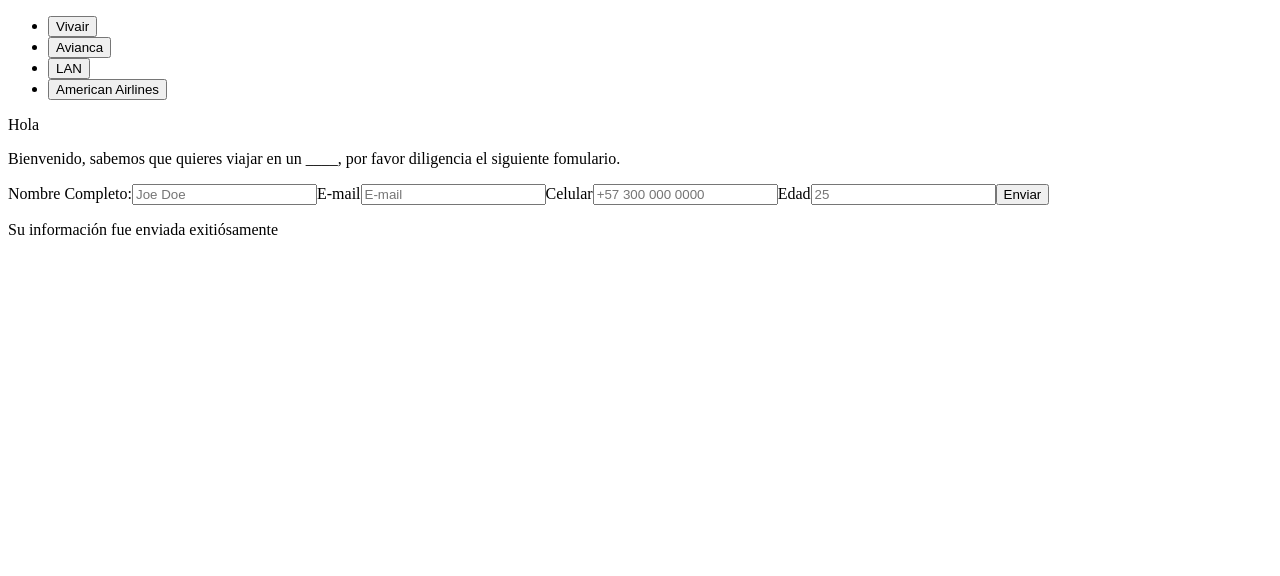
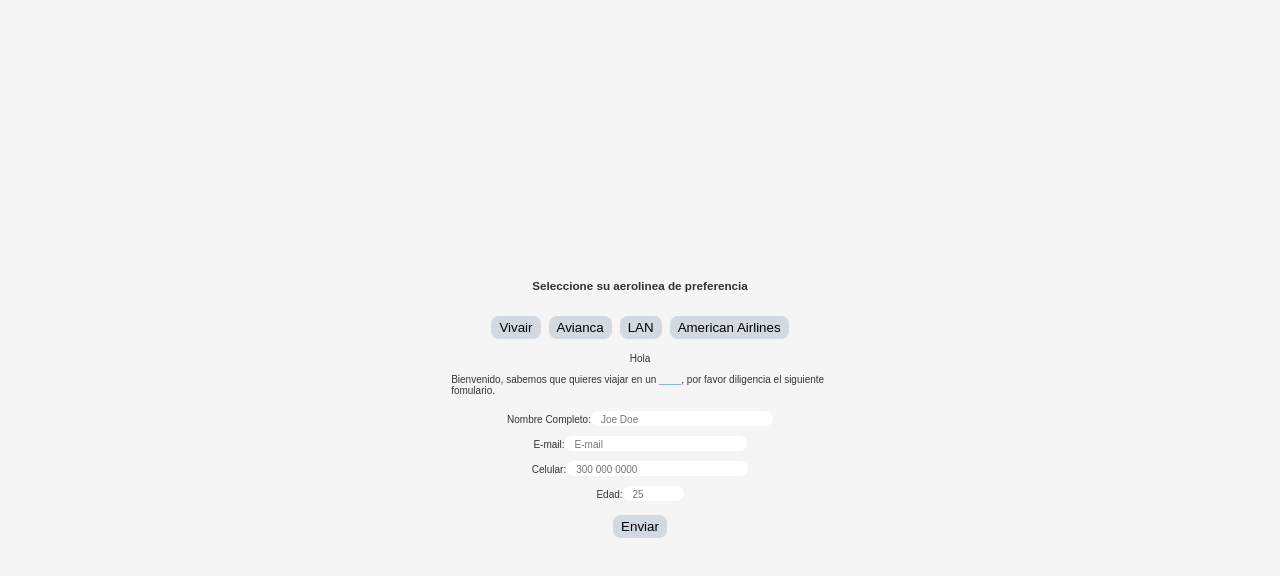
Before and after one commit to danielvaldivv/form-viajes-aerolinia, a React app: page / in a window 1280 px wide. Shown: the top 576 px of the page. Built offline with nearby package versions, Linux system fonts and the light colour scheme.

Commit message:
Added form functionalities and styles

```diff
--- a/src/App.jsx
+++ b/src/App.jsx
@@ -4,6 +4,8 @@
 import WelcomeMessage from './components/WelcomeMessage/WelcomeMessage';
 import FormUser from './components/FormUser/FormUser';
 import ModalFormFinished from './components/ModalFormFinished/ModalFormFinished';
+
+import './App.scss'
 
 const App = () => {
   const [airlineSelected, setAirlineSelected] = useState('____');
@@ -13,12 +15,14 @@
   console.log(airlineSelected);
 
   return (
-  <div className=''>
-    <MenuAirlines setAirlineSelected={setAirlineSelected} />
-    <WelcomeMessage airlineSelected={airlineSelected} />
-    <FormUser setVisibleModal={setVisibleModal} airlineSelected={airlineSelected} />
-    <ModalFormFinished isVisibleModal={isVisibleModal} />
-  </div>
+    <div className='App'>
+      <div className={`${isVisibleModal=== true && 'opacityTrue'} `}>
+        <MenuAirlines setAirlineSelected={setAirlineSelected} />
+        <WelcomeMessage airlineSelected={airlineSelected} />
+        <FormUser setVisibleModal={setVisibleModal} airlineSelected={airlineSelected} />
+      </div>
+      <ModalFormFinished isVisibleModal={isVisibleModal} />
+    </div>
   );
 }
 
--- /dev/null
+++ b/src/App.scss
@@ -0,0 +1,34 @@
+@import url('https://fonts.googleapis.com/css2?family=Cutive+Mono&display=swap');
+:root{
+  --font1 : 'Montserrat', sans-serif;
+}
+
+* {
+  box-sizing: border-box;
+  margin:0;
+  padding: 0;
+}
+
+html {
+  font-size: 62.5%;
+  font-family: var(--font1);
+  min-width: 320px;
+  margin: 0 auto;
+  color: #333;
+}
+
+.App {
+  position: relative;
+  width: 100%;
+  height: 100vh;
+  background-color: whitesmoke;
+  padding: 1  0px 20px;
+  display: flex;
+  flex-direction: column;
+  justify-content: center;
+  align-items: center;
+}
+
+.opacityTrue {
+  opacity: 0.2;
+}
--- a/src/components/FormUser/FormUser.jsx
+++ b/src/components/FormUser/FormUser.jsx
@@ -1,48 +1,60 @@
 /* eslint-disable react/prop-types */
-import React, { useRef } from 'react';
+import React, { useState } from 'react';
+
+import './FormUser.scss'
 
 const FormUser = (props) => {
-  const { airlineSelected, setVisibleModal } = props;
+  const { setVisibleModal } = props;
 
-  const form = useRef(null);
+  const [ userInfo, setUserInfo ]  = useState({
+    name: '',
+    email: '',
+    phone: '',
+    age: '',
+  })
 
-  const handleSubmit = () => {
-    const formData = new FormData(form.current);
-    const user = {
-      airline: airlineSelected,
-      name: formData.get('name'),
-      email: formData.get('email'),
-      number: formData.get('number'),
-      phone: formData.get('phone'),
-    };
-    console.log(user)
+  const handleInputChange = (event) => {
+    setUserInfo({
+      ...userInfo,
+      [event.target.name] : event.target.value
+    });
+  };
+
+  const handleSubmit = (event) => {
+
+    event.preventDefault()
+
+    console.log(userInfo)
 
     setVisibleModal(true)
 
     setTimeout(() => {
       setVisibleModal(false)
     }, 5000);
+
+    event.target.reset()
+
   };
 
   return (
-    <form ref={form}>
-      <label>
+    <form  onSubmit={handleSubmit} className="form">
+      <div>
         Nombre Completo:
-        <input name='name' type="text" placeholder='Joe Doe'/>
-      </label>
-      <label>
-        E-mail
-        <input name='email' type="email" placeholder='E-mail'/>
-      </label>
-      <label>
-        Celular
-        <input name='phone' type="number" placeholder='+57 300 000 0000'/>
-      </label>
-      <label>
-        Edad
-        <input name='age' type="number" placeholder='25'/>
-      </label>
-      <button type='button' onClick={() => handleSubmit()}>
+        <input name='name' onChange={handleInputChange} type="text" placeholder='Joe Doe' required/>
+      </div>
+      <div>
+        E-mail:
+        <input name='email' onChange={handleInputChange} type="email" placeholder='E-mail' required/>
+      </div>
+      <div>
+        Celular:
+        <input name='phone' onChange={handleInputChange} type="number" placeholder='300 000 0000' size="10" required/>
+      </div>
+      <div>
+        Edad:
+        <input name='age' onChange={handleInputChange} type="number" placeholder='25' min="18" max="100" required/>
+      </div>
+      <button type='submit'>
         Enviar
       </button>
     </form>
--- /dev/null
+++ b/src/components/FormUser/FormUser.scss
@@ -0,0 +1,32 @@
+.form {
+  display: flex;
+  flex-direction: column;
+  gap: 10px;
+  justify-content: center;
+  align-items: center;
+  & div{
+
+    & input {
+      border-radius: 8px;
+      border: none;
+      padding-left: 5px;
+      outline: none;
+    }
+
+    & input::placeholder {
+      padding-left: 5px;
+      font-size: 1rem;
+    }
+  }
+
+  & button {
+    padding: 4px 8px;
+    margin: 4px;
+    border: none;
+    border-radius: 8px;
+    background-color: rgba($color: #d2d9e1, $alpha: 1.0);
+  }
+  & button:hover {
+    background-color: rgba($color: #88a7ca, $alpha: 1.0);
+  }
+}
--- a/src/components/MenuAirlines/MenuAirlines.jsx
+++ b/src/components/MenuAirlines/MenuAirlines.jsx
@@ -1,6 +1,8 @@
 import React from 'react';
 
 import { dataAirlines } from '../../services/dataAirlines';
+
+import './MenuAirlines.scss'
 
 const menuAirlines = (props) => {
 
@@ -12,6 +14,7 @@
 
   return(
     <nav>
+        <h3>Seleccione su aerolinea de preferencia</h3>
       <ul>
         {
           dataAirlines.map( (item) => (
--- /dev/null
+++ b/src/components/MenuAirlines/MenuAirlines.scss
@@ -0,0 +1,44 @@
+nav {
+  width: 100%;
+  height: auto;
+  margin-bottom: 10px;
+
+  & h3 {
+    margin: 20px;
+    display: flex;
+    justify-content: center;
+    align-items: center;
+  }
+
+  & ul {
+    width: auto;
+    display: flex;
+    flex-direction: column;
+    justify-content: center;
+    align-items: center;
+
+    & li{
+      display: flex;
+
+      & button {
+        padding: 4px 8px;
+        margin: 4px;
+        border: none;
+        border-radius: 8px;
+        background-color: rgba($color: #d2d9e1, $alpha: 1.0);
+      }
+
+      & button:hover {
+        background-color: rgba($color: #88a7ca, $alpha: 1.0);
+      }
+    }
+  }
+}
+
+@media (min-width: 920px) {
+  nav {
+    & ul {
+      flex-direction: row;
+    }
+  }
+}
--- a/src/components/ModalFormFinished/ModalFormFinished.jsx
+++ b/src/components/ModalFormFinished/ModalFormFinished.jsx
@@ -1,12 +1,14 @@
 /* eslint-disable react/prop-types */
 import React from 'react';
+
+import './ModalFormFinished.scss'
 
 const ModalFormFinished = (props) => {
   const { isVisibleModal } = props;
 
   return (
   <div className={`${isVisibleModal === true && 'isVisible'} modalFormFinished`}>
-    <p>Su información fue enviada exitiósamente</p>
+    <p>Su información fue enviada exitiósamente, estaremos en contacto contigo.</p>
   </div>
   );
 };
--- a/src/components/ModalFormFinished/ModalFormFinished.scss
+++ b/src/components/ModalFormFinished/ModalFormFinished.scss
@@ -1,7 +1,19 @@
 .modalFormFinished {
   position: absolute;
+  left: 25%;
+  right: 25%;
+  border: 1px solid rgba($color: #4e85cc, $alpha: 1.0);
+  border-radius: 8px;
+  background-color: white;
+  box-shadow: 3px 3px 20px 10px rgba(0, 0, 0, 0.1) ;
+  margin-top: 50px;
+  height: 60px;
+  display: none;
+}
 
-  & .information{
-    position: relative;
-  }
+.isVisible {
+  display: flex;
+  align-items: center;
+  justify-content: center;
+  opacity: 1;
 }
--- a/src/components/WelcomeMessage/WelcomeMessage.jsx
+++ b/src/components/WelcomeMessage/WelcomeMessage.jsx
@@ -1,13 +1,15 @@
 /* eslint-disable react/prop-types */
-import React, { Fragment } from 'react';
+import React from 'react';
+
+import './WelcomeMessage.scss'
 
 const WelcomeMessage = (props) => {
   const { airlineSelected } = props;
   return (
-    <Fragment>
+    <div className='message'>
       <p>Hola</p>
       <p>Bienvenido, sabemos que quieres viajar en un <span>{airlineSelected}</span>, por favor diligencia el siguiente fomulario.</p>
-    </Fragment>
+    </div>
   );
 };
 
--- /dev/null
+++ b/src/components/WelcomeMessage/WelcomeMessage.scss
@@ -0,0 +1,15 @@
+.message {
+  max-width: 900px;
+  width: 90%;
+  margin: 0 auto;
+  display: flex;
+  flex-direction: column;
+  justify-content: center;
+  align-items: center;
+  margin-bottom: 15px;
+  gap: 10px;
+
+  span {
+    color: cornflowerblue;
+  }
+}
--- a/src/index.js
+++ b/src/index.js
@@ -4,6 +4,6 @@
 import App from './App'
 
 ReactDOM.render(
-    <App/>,
+    <App />,
     document.getElementById('app')
 )
```
